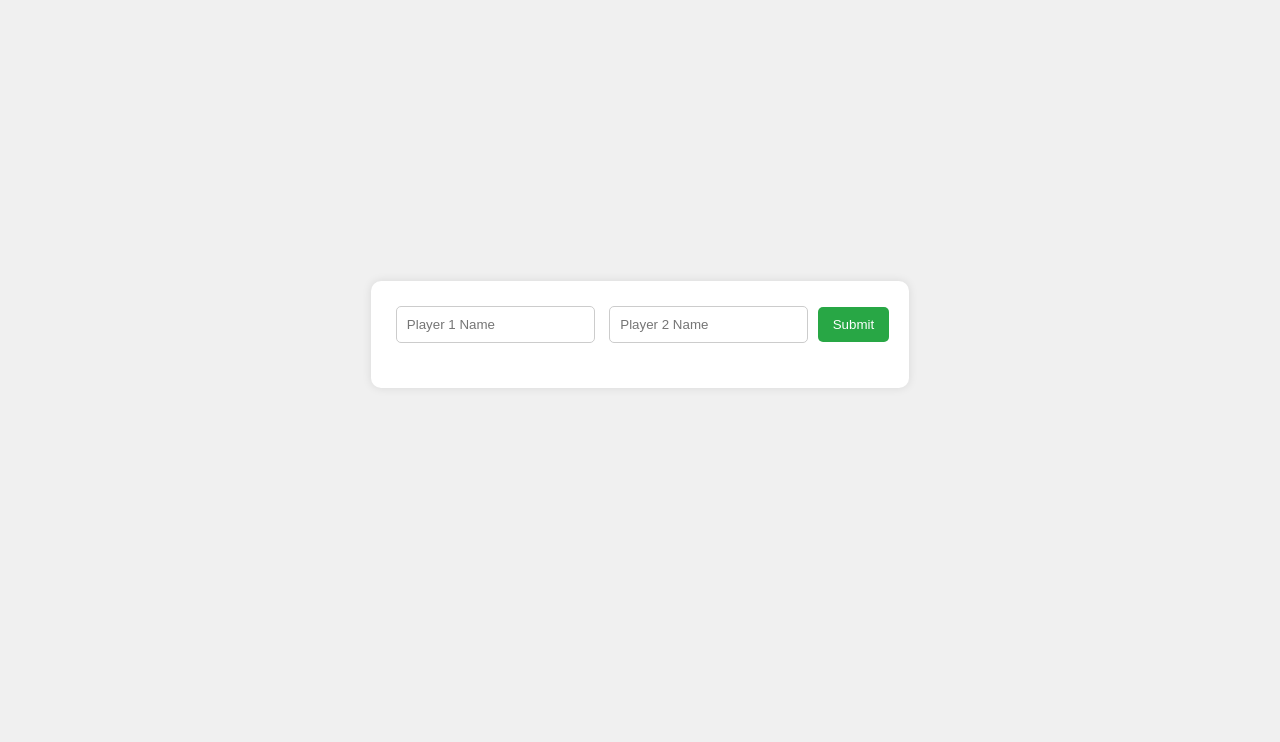
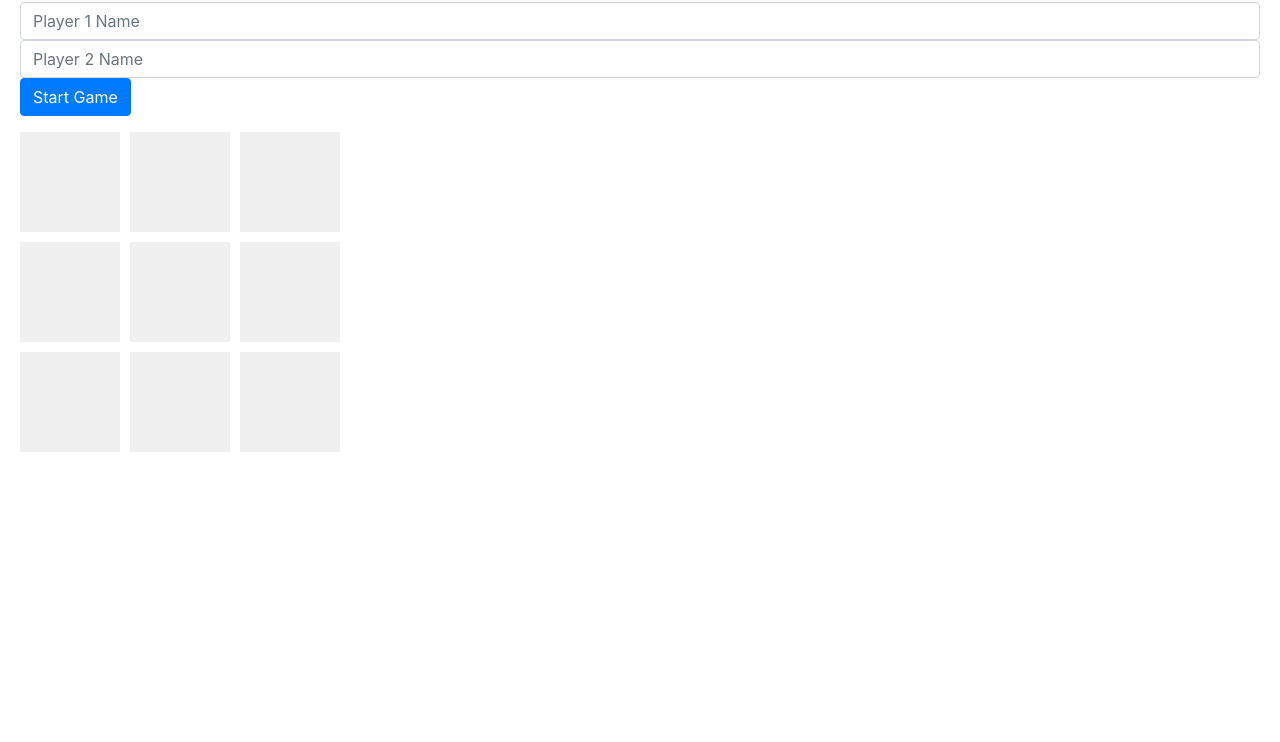
Before and after one commit to acciojob/tictactoe-jaisaipothula, a website: page main.html in a window 1280 px wide. Shown: the part 74-816 px from the top of the page. Drawn offline with nearby package versions, Linux system fonts and the light colour scheme.

Commit message:
created a submission

```diff
--- a/main.html
+++ b/main.html
@@ -4,31 +4,56 @@
     <meta charset="UTF-8">
     <meta name="viewport" content="width=device-width, initial-scale=1.0">
     <title>Tic Tac Toe</title>
-    <link rel="stylesheet" href="styles.css">
+    <link rel="stylesheet" href="https://maxcdn.bootstrapcdn.com/bootstrap/4.5.2/css/bootstrap.min.css"> <!-- Bootstrap CSS -->
+    <style>
+        body {
+            margin: 20px;
+        }
+        .grid {
+            display: grid;
+            grid-template-columns: repeat(3, 100px);
+            gap: 10px;
+        }
+        .cell {
+            width: 100px;
+            height: 100px;
+            background-color: #f0f0f0;
+            display: flex;
+            justify-content: center;
+            align-items: center;
+            font-size: 24px;
+            cursor: pointer;
+        }
+        .message {
+            margin-top: 20px;
+            font-size: 18px;
+        }
+    </style>
 </head>
 <body>
-    <div class="container">
-        <div class="player-inputs">
-            <input type="text" id="player-1" placeholder="Player 1 Name" required>
-            <input type="text" id="player-2" placeholder="Player 2 Name" required>
-            <button id="submit">Submit</button>
-        </div>
-        <div class="game-board" style="display: none;">
-            <h1>Tic Tac Toe</h1>
-            <div class="message"></div>
-            <div class="grid">
-                <div class="cell" id="1"></div>
-                <div class="cell" id="2"></div>
-                <div class="cell" id="3"></div>
-                <div class="cell" id="4"></div>
-                <div class="cell" id="5"></div>
-                <div class="cell" id="6"></div>
-                <div class="cell" id="7"></div>
-                <div class="cell" id="8"></div>
-                <div class="cell" id="9"></div>
-            </div>
-        </div>
+
+    <h1>Tic Tac Toe</h1>
+
+    <div class="form-group">
+        <input type="text" id="player1" class="form-control" placeholder="Player 1 Name" required>
+        <input type="text" id="player2" class="form-control" placeholder="Player 2 Name" required>
+        <button id="submit" class="btn btn-primary">Start Game</button>
     </div>
-    <script src="script.js"></script>
+
+    <div class="grid">
+        <div id="1" class="cell"></div>
+        <div id="2" class="cell"></div>
+        <div id="3" class="cell"></div>
+        <div id="4" class="cell"></div>
+        <div id="5" class="cell"></div>
+        <div id="6" class="cell"></div>
+        <div id="7" class="cell"></div>
+        <div id="8" class="cell"></div>
+        <div id="9" class="cell"></div>
+    </div>
+
+    <div class="message"></div> <!-- Area for displaying messages -->
+
+    <script src="script.js"></script> <!-- Link to your JavaScript file -->
 </body>
 </html>
```
